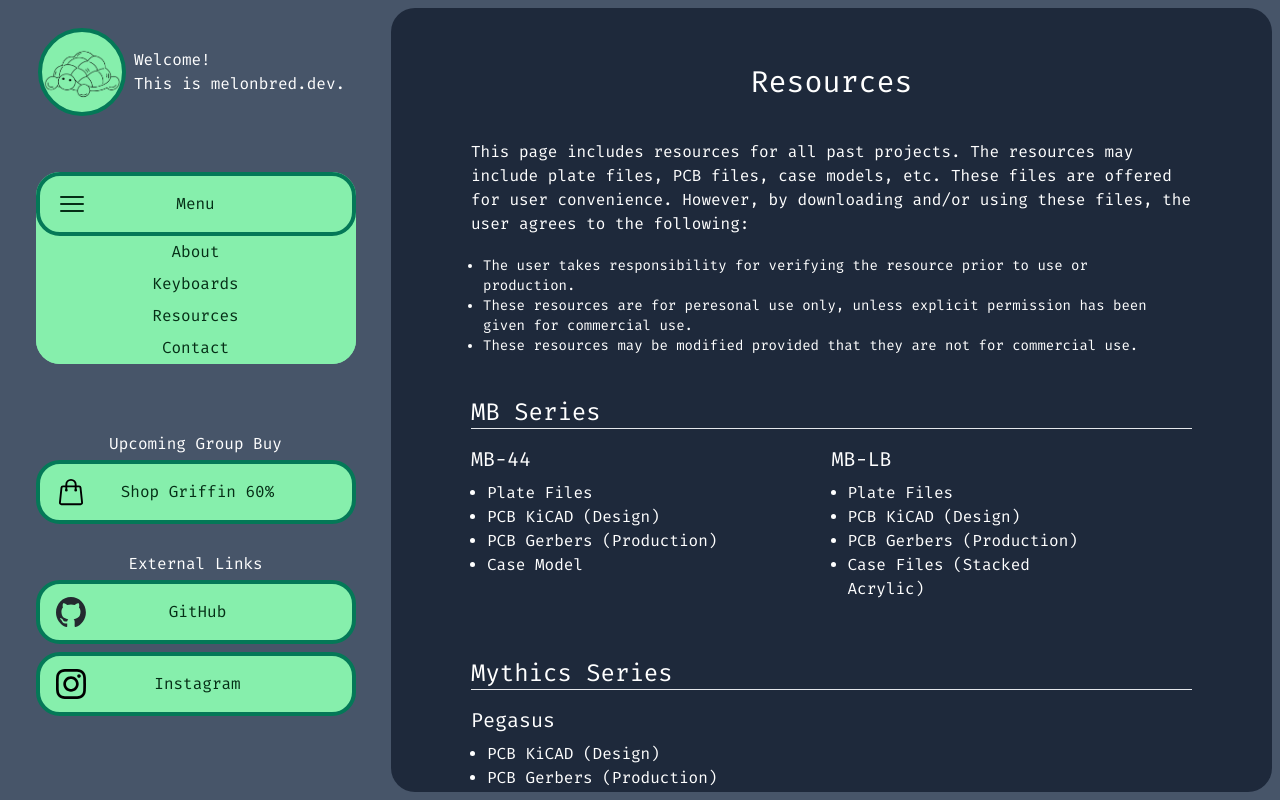
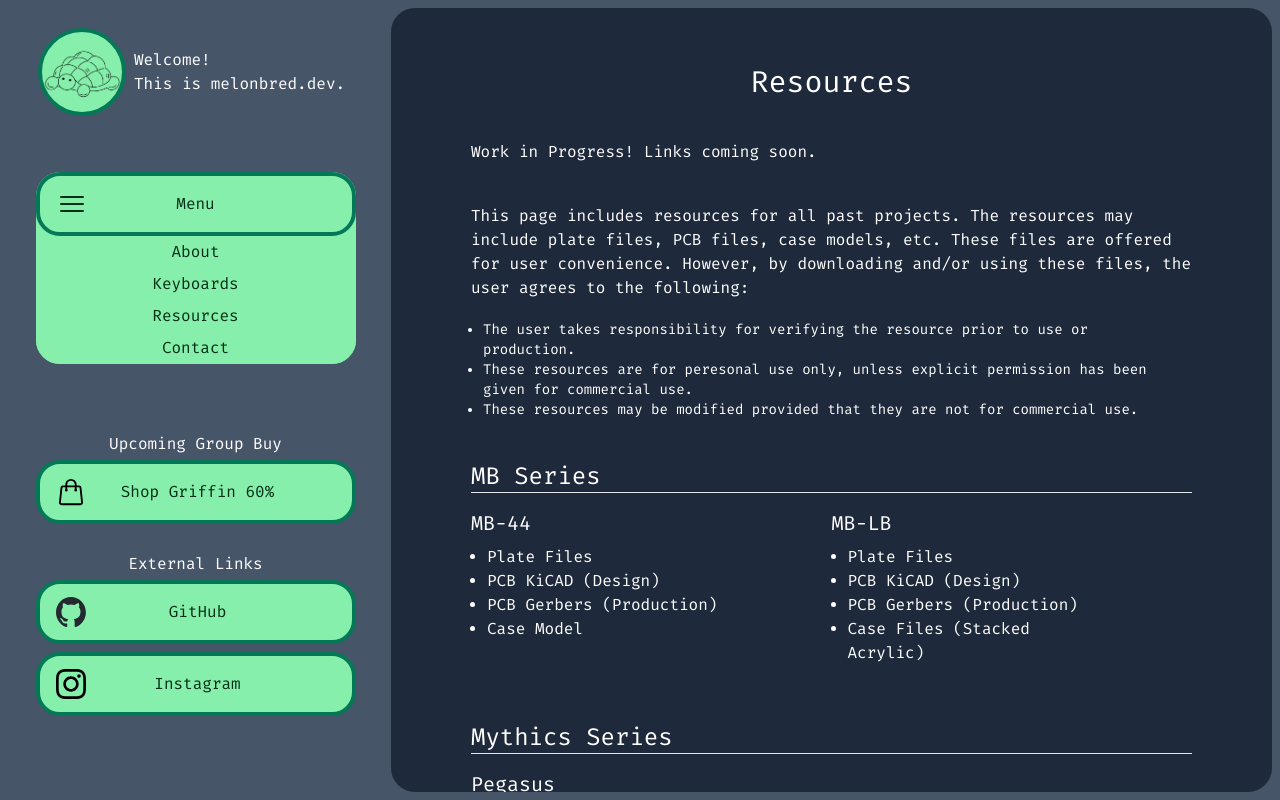
Before and after one commit to melonbred/personal-website, a Next.js app: page /resources in a window 1280 px wide. Built offline with nearby package versions, Linux system fonts and the light colour scheme.

Commit message:
WIP verbiage on Resources Page. Need to add download links.

```diff
--- a/src/app/(content)/resources/page.tsx
+++ b/src/app/(content)/resources/page.tsx
@@ -5,6 +5,7 @@ export default function Resources() {
         <div className="pt-24 lg:pt-10"></div>
         <h1 className="pt-4 text-3xl">Resources</h1>
         <div className="p-5 md:px-20">
+          <p className="py-5">Work in Progress! Links coming soon.</p>
           <p className="py-5">
             This page includes resources for all past projects. The resources
             may include plate files, PCB files, case models, etc. These files
```
